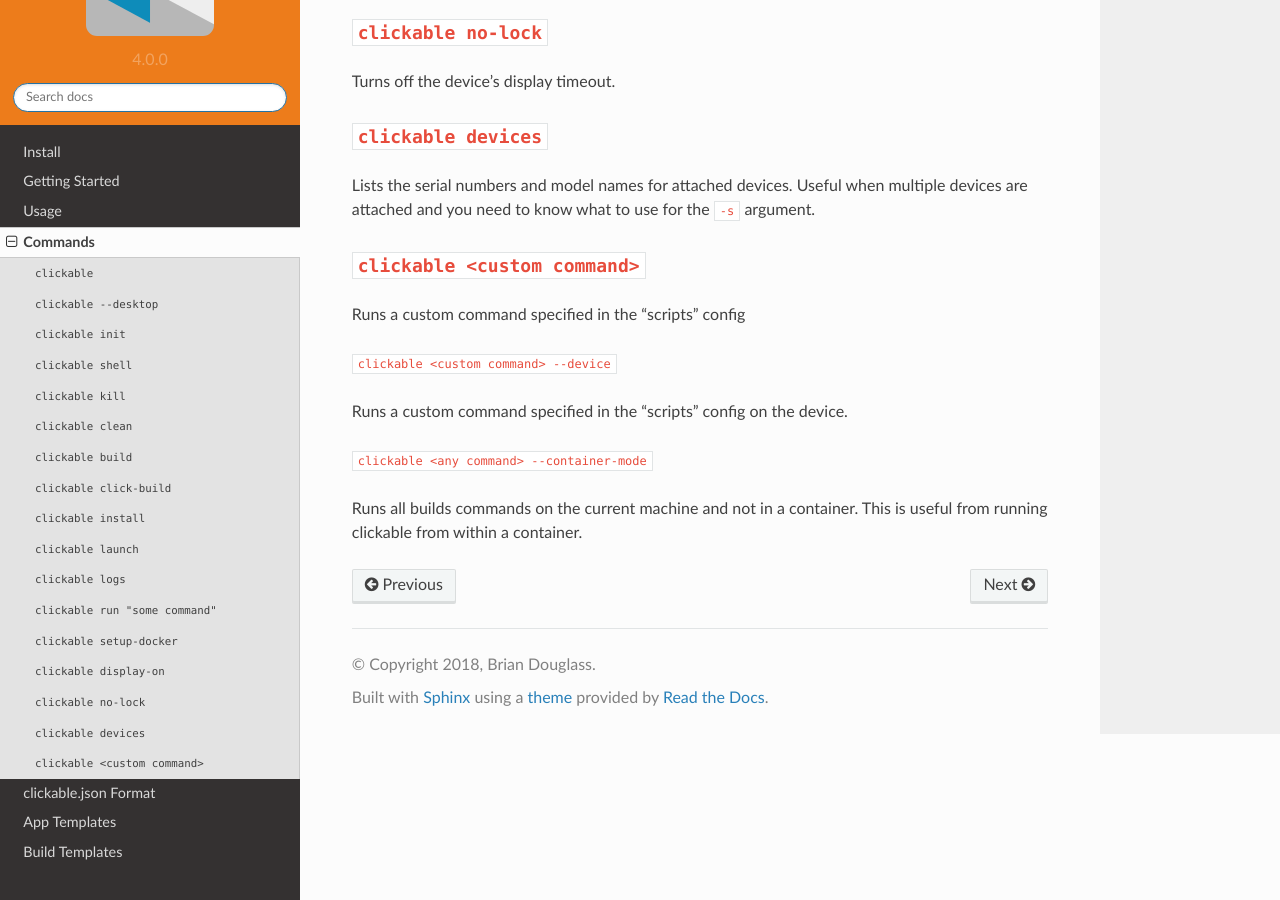
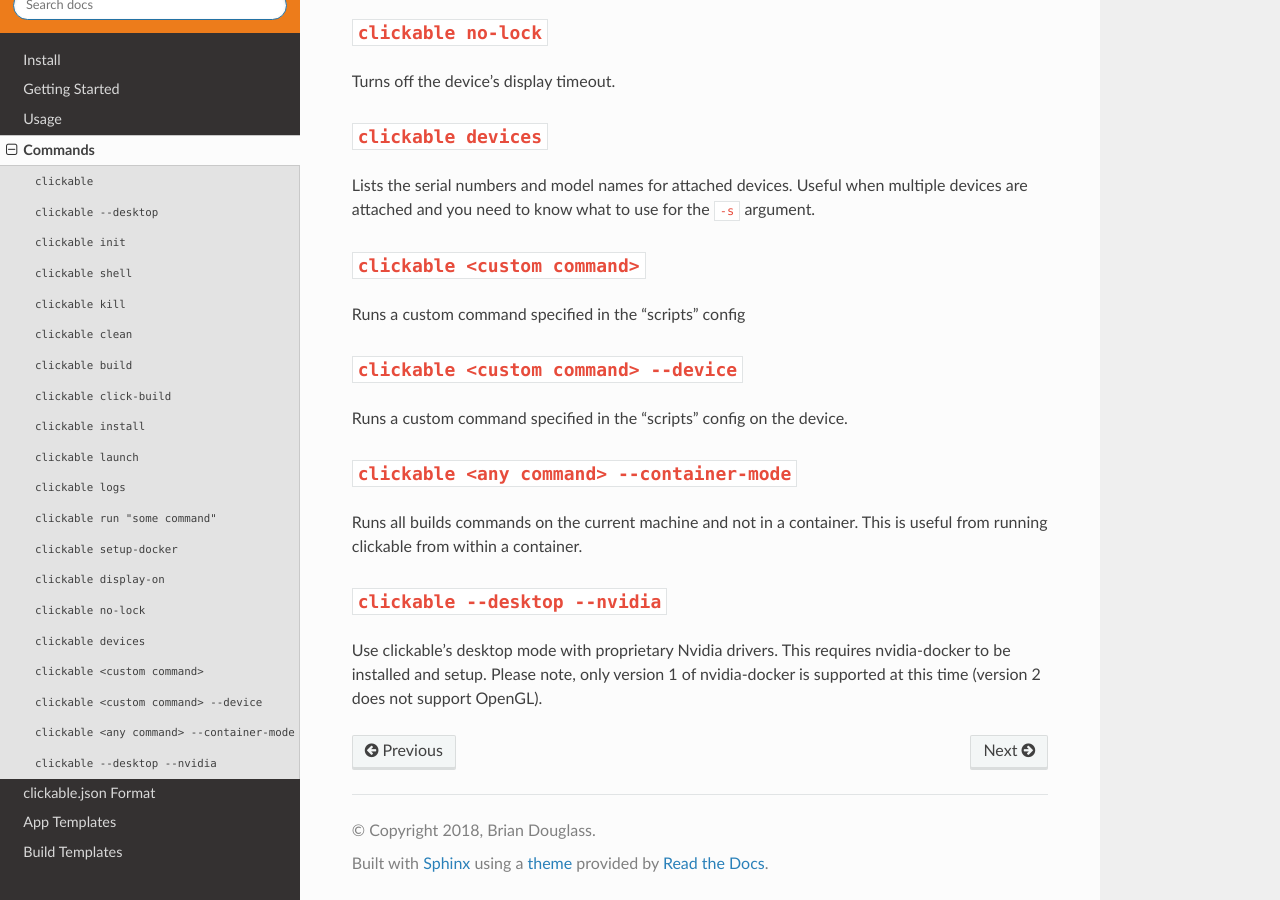
Before and after one commit to bhdouglass/clickable, a Sphinx documentation site: the page built from docs/commands.rst, in a window 1280 px wide and 900 px high, scrolled down 2113 px. Built offline with Sphinx 7.4.7 and the Read the Docs theme 2.0.0, drawn with Linux system fonts in a browser that asks for light colours; some of the changed text lies outside the part shown.

Commit message:
Added section on nvidia-docker to the docs

```diff
--- a/docs/commands.rst
+++ b/docs/commands.rst
@@ -80,7 +80,7 @@ Launches the specified app on a device.
 Follow the apps log file on the device.
 
 ``clickable run "some command"``
-------------------
+--------------------------------
 
 Runs an arbitrary command in the clickable container.
 
@@ -112,10 +112,19 @@ argument.
 Runs a custom command specified in the "scripts" config
 
 ``clickable <custom command> --device``
+---------------------------------------
 
 Runs a custom command specified in the "scripts" config on the device.
 
 ``clickable <any command> --container-mode``
+--------------------------------------------
 
 Runs all builds commands on the current machine and not in a container. This is
 useful from running clickable from within a container.
+
+``clickable --desktop --nvidia``
+--------------------------------
+
+Use clickable's desktop mode with proprietary Nvidia drivers. This requires
+nvidia-docker to be installed and setup. Please note, only version 1 of
+nvidia-docker is supported at this time (version 2 does not support OpenGL).
```
Also changed, not shown: other parts of docs/commands.rst (+1 -1 lines).
